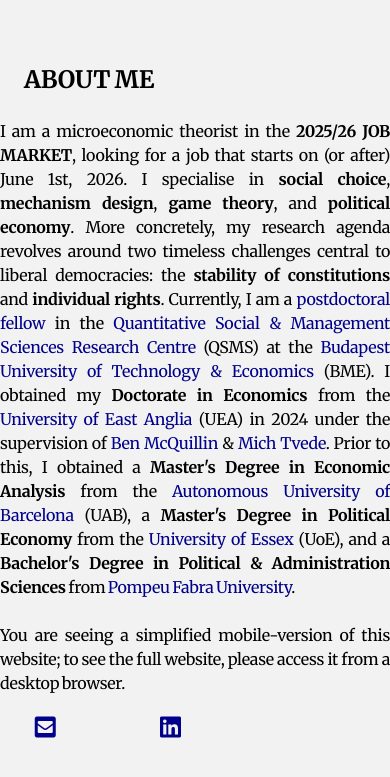
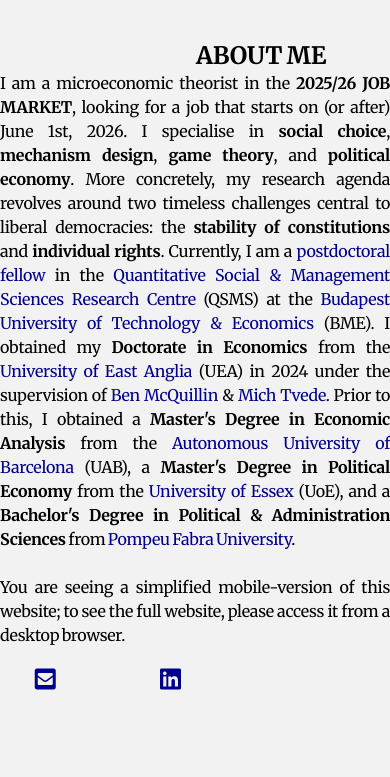
Before and after one commit to HectorHermidaRivera/hectorhermidarivera.github.io, a Jekyll site: the page built from index.md, in a window 390 px wide. Shown: the top 777 px of the page. Built offline with Jekyll 4.4.1, drawn with Linux system fonts in a browser that asks for light colours; a style sheet for code colours, icons or effects is not loaded.

Commit message:
Update style.css

```diff
--- a/assets/css/style.css
+++ b/assets/css/style.css
@@ -290,7 +290,7 @@ a {
   /* Make content full-width and remove margin */
   .content {
     margin: 10px !important;
-    padding: 0 !important;
+    padding: 10px !important;
     width: 100% !important;
     max-width: 100% !important;
     box-sizing: border-box;
@@ -314,7 +314,6 @@ a {
   #about-me h2 {
     font-weight: bold;
     text-transform: uppercase;
-    padding: 1em;
   }
 
   /* About Me paragraphs */
@@ -323,7 +322,7 @@ a {
     width: 100% !important;
     padding: 0 !important;
     margin: 1em 1em 1em 1em;               /* spacing between paragraphs */
-    line-height: 1.5;                /* consistent line spacing */
+    line-height: 1;                /* consistent line spacing */
   }
 
   /* Icon row full width with same padding as container */
```
